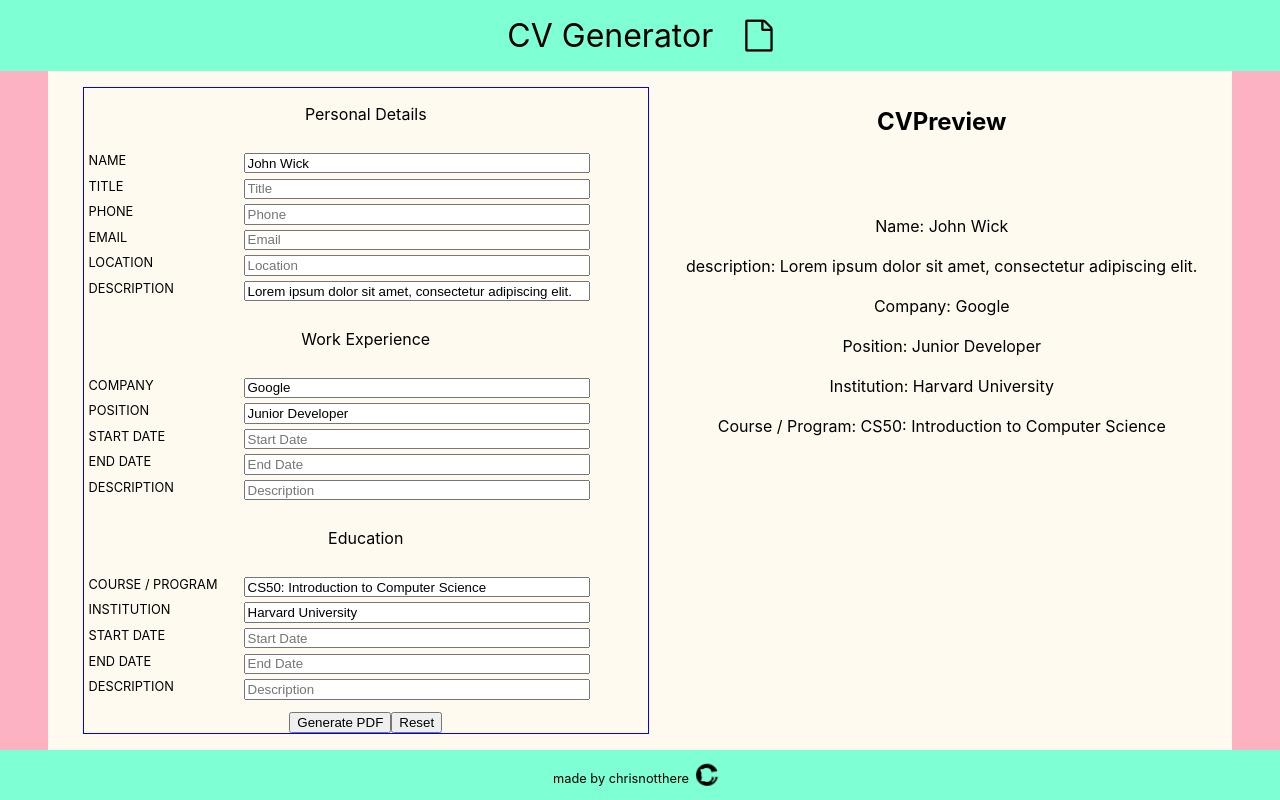
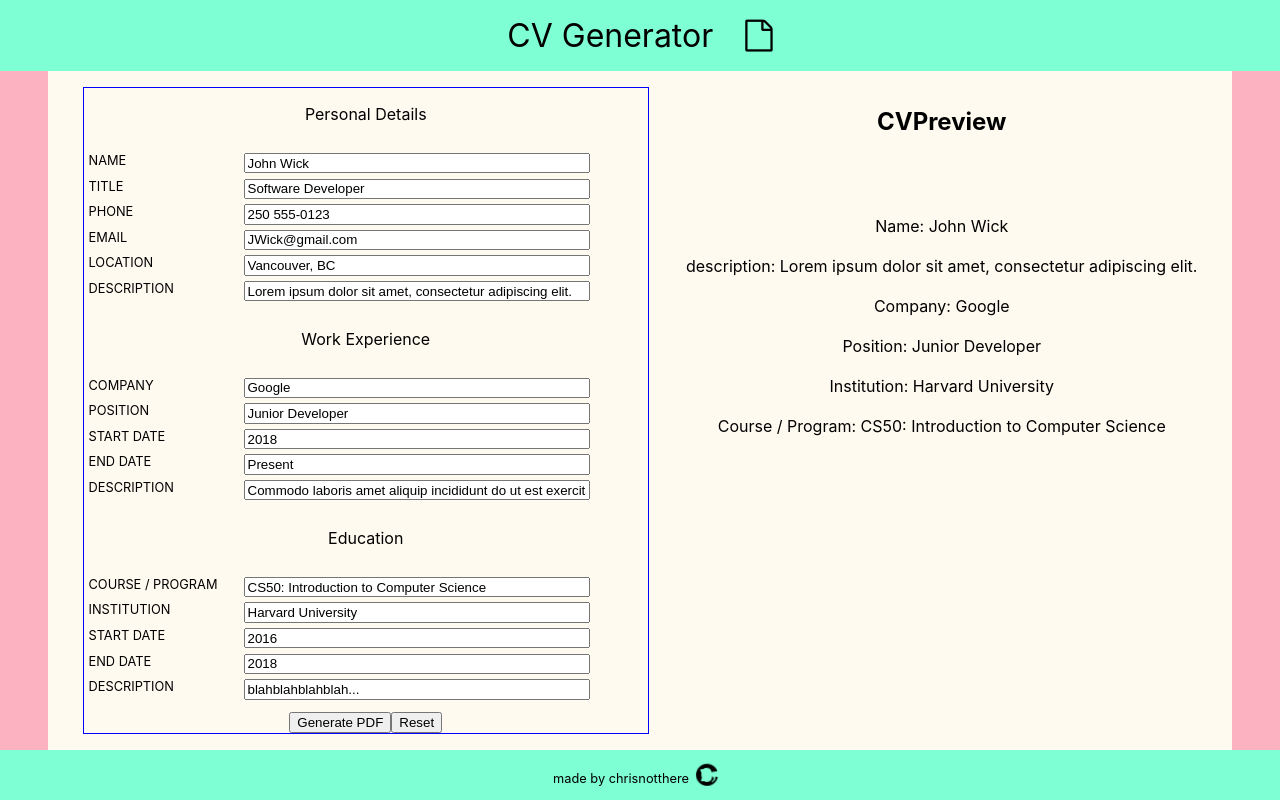
Before and after one commit to chrisnotthere/cv-project, a React (Create React App) app: page / in a window 1280 px wide. Built offline with nearby package versions, Linux system fonts and the light colour scheme.

Commit message:
adding handlers, updating state

```diff
--- a/src/components/CVForm/CVForm.js
+++ b/src/components/CVForm/CVForm.js
@@ -8,18 +8,7 @@ class CVForm extends Component {
 
   handleSubmit = (event) => {
     event.preventDefault();
-    //alert(`${this.props.name} ${this.props.description}`)
   }
-
-  // handleGeneratePDF = (event) => {
-  //   //event.preventDefault();
-  //   alert(`Generate the PDF`)
-  // }
-
-  // handleReset = (event) => {
-  //   //event.preventDefault();
-  //   alert(`Reset the CV`)
-  // }
 
   render() {
     return (
@@ -27,21 +16,48 @@ class CVForm extends Component {
         <form onSubmit={this.handleSubmit}>
           <Personal
             name={this.props.name}
+            title={this.props.title}
+            phone={this.props.phone}
+            email={this.props.email}
+            location={this.props.location}
             description={this.props.description}
+
             handleNameChange={this.props.handleNameChange}
+            handleTitleChange={this.props.handleTitleChange}
+            handlePhoneChange={this.props.handlePhoneChange}
+            handleEmailChange={this.props.handleEmailChange}
+            handleLocationChange={this.props.handleLocationChange}
             handleDescriptionChange={this.props.handleDescriptionChange}
           />
           <Experience
             company={this.props.company}
             position={this.props.position}
+            workStart={this.props.workStart}
+            workEnd={this.props.workEnd}
+            workDescription={this.props.workDescription}
+            course={this.props.course}
+            institution={this.props.institution}
+
             handleCompanyChange={this.props.handleCompanyChange}
             handlePositionChange={this.props.handlePositionChange}
+            handleWorkStartChange={this.props.handleWorkStartChange}
+            handleWorkEndChange={this.props.handleWorkEndChange}
+            handleWorkDescriptionChange={this.props.handleWorkDescriptionChange}
+
           />
           <Education
             institution={this.props.institution}
             course={this.props.course}
+            educationStart={this.props.educationStart}
+            educationEnd={this.props.educationEnd}
+            educationDescription={this.props.educationDescription}
+
             handleInstitutionChange={this.props.handleInstitutionChange}
             handleCourseChange={this.props.handleCourseChange}
+            handleEducationStartChange={this.props.handleEducationStartChange}
+            handleEducationEndChange={this.props.handleEducationEndChange}
+            handleEducationDescriptionChange={this.props.handleEducationDescriptionChange}
+
           />
 
           <button type="submit" >Submit</button>
--- a/src/components/CVForm/Education.js
+++ b/src/components/CVForm/Education.js
@@ -87,7 +87,7 @@ class Education extends Component {
             </label>
             <input
               value={this.props.educationDescription}
-              onChange={this.props.educationDescriptionChange}
+              onChange={this.props.handleEducationDescriptionChange}
               placeholder="Description"
               type="text"
               className="form-control"
--- a/src/components/CVForm/Experience.js
+++ b/src/components/CVForm/Experience.js
@@ -49,8 +49,8 @@ class Experience extends Component {
               Start Date
             </label>
             <input
-              value={this.props.experienceStart}
-              onChange={this.props.handleExperienceStartChange}
+              value={this.props.workStart}
+              onChange={this.props.handleWorkStartChange}
               placeholder="Start Date"
               type="text"
               className="form-control"
@@ -67,8 +67,8 @@ class Experience extends Component {
               End Date
             </label>
             <input
-              value={this.props.experienceEnd}
-              onChange={this.props.handleExperienceEndChange}
+              value={this.props.workEnd}
+              onChange={this.props.handleWorkEndChange}
               placeholder="End Date"
               type="text"
               className="form-control"
--- a/src/components/Main.js
+++ b/src/components/Main.js
@@ -10,17 +10,53 @@ class Main extends Component {
     // this is the default CV info, before the user enters any information
     this.state = {
       name: 'John Wick',
+      title: 'Software Developer',
+      phone: '250 555-0123',
+      email: 'JWick@gmail.com',
+      location: 'Vancouver, BC',
       description: 'Lorem ipsum dolor sit amet, consectetur adipiscing elit.',
+
       company: 'Google',
       position: 'Junior Developer',
+      workStart: '2018',
+      workEnd: 'Present',
+      workDescription: 'Commodo laboris amet aliquip incididunt do ut est exercitation reprehenderit magna sit laboris est mollit.',
+
+      course: 'CS50: Introduction to Computer Science',
       institution: 'Harvard University',
-      course: 'CS50: Introduction to Computer Science'
+      educationStart: '2016',
+      educationEnd: '2018',
+      educationDescription: 'blahblahblahblah...'
     }
   }
 
   handleNameChange = (event) => {
     this.setState({
       name: event.target.value
+    })
+  }
+
+  handleTitleChange = (event) => {
+    this.setState({
+      title: event.target.value
+    })
+  }
+
+  handlePhoneChange = (event) => {
+    this.setState({
+      phone: event.target.value
+    })
+  }
+
+  handleEmailChange = (event) => {
+    this.setState({
+      email: event.target.value
+    })
+  }
+
+  handleLocationChange = (event) => {
+    this.setState({
+      location: event.target.value
     })
   }
 
@@ -42,9 +78,21 @@ class Main extends Component {
     })
   }
 
-  handleInstitutionChange = (event) => {
+  handleWorkStartChange = (event) => {
     this.setState({
-      institution: event.target.value
+      workStart: event.target.value
+    })
+  }
+
+  handleWorkEndChange = (event) => {
+    this.setState({
+      workEnd: event.target.value
+    })
+  }
+
+  handleWorkDescriptionChange = (event) => {
+    this.setState({
+      workDescription: event.target.value
     })
   }
 
@@ -54,6 +102,31 @@ class Main extends Component {
     })
   }
 
+  handleInstitutionChange = (event) => {
+    this.setState({
+      institution: event.target.value
+    })
+  }
+
+  handleEducationStartChange = (event) => {
+    this.setState({
+      educationStart: event.target.value
+    })
+  }
+
+  handleEducationEndChange = (event) => {
+    this.setState({
+      educationEnd: event.target.value
+    })
+  }
+
+  handleEducationDescriptionChange = (event) => {
+    this.setState({
+      educationDescription: event.target.value
+    })
+  }
+
+
   // handleSubmit = (event) => {
   //   event.preventDefault();
   //   alert(`${this.state.name} ${this.state.description}`)
@@ -62,11 +135,23 @@ class Main extends Component {
   handleReset = event => {
     this.setState({
       name: 'John Wick',
+      title: 'Software Developer',
+      phone: '250 555-0123',
+      email: 'JWick@gmail.com',
+      location: 'Vancouver, BC',
       description: 'Lorem ipsum dolor sit amet, consectetur adipiscing elit.',
+
       company: 'Google',
       position: 'Junior Developer',
+      workStart: '2018',
+      workEnd: 'Present',
+      workDescription: 'Commodo laboris amet aliquip incididunt do ut est exercitation reprehenderit magna sit laboris est mollit.',
+
+      course: 'CS50: Introduction to Computer Science',
       institution: 'Harvard University',
-      course: 'CS50: Introduction to Computer Science'
+      educationStart: '2016',
+      educationEnd: '2018',
+      educationDescription: 'blahblahblahblah...'
     })
   }
 
@@ -80,18 +165,44 @@ class Main extends Component {
       <main>
         <CVForm
           name={this.state.name}
+          title={this.state.title}
+          phone={this.state.phone}
+          email={this.state.email}
+          location={this.state.location}
           description={this.state.description}
+
           company={this.state.company}
           position={this.state.position}
+          workStart={this.state.workStart}
+          workEnd={this.state.workEnd}
+          workDescription={this.state.workDescription}
+
+          course={this.state.course}
           institution={this.state.institution}
-          course={this.state.course}
+          educationStart={this.state.educationStart}
+          educationEnd={this.state.educationEnd}
+          educationDescription={this.state.educationDescription}
+
 
           handleNameChange={this.handleNameChange.bind(this)}
+          handleTitleChange={this.handleTitleChange.bind(this)}
+          handlePhoneChange={this.handlePhoneChange.bind(this)}
+          handleEmailChange={this.handleEmailChange.bind(this)}
+          handleLocationChange={this.handleLocationChange.bind(this)}
           handleDescriptionChange={this.handleDescriptionChange.bind(this)}
+
           handleCompanyChange={this.handleCompanyChange.bind(this)}
           handlePositionChange={this.handlePositionChange.bind(this)}
+          handleWorkStartChange={this.handleWorkStartChange.bind(this)}
+          handleWorkEndChange={this.handleWorkEndChange.bind(this)}
+          handleWorkDescriptionChange={this.handleWorkDescriptionChange.bind(this)}
+
+          handleCourseChange={this.handleCourseChange.bind(this)}
           handleInstitutionChange={this.handleInstitutionChange.bind(this)}
-          handleCourseChange={this.handleCourseChange.bind(this)}
+          handleEducationStartChange={this.handleEducationStartChange.bind(this)}
+          handleEducationEndChange={this.handleEducationEndChange.bind(this)}
+          handleEducationDescriptionChange={this.handleEducationDescriptionChange.bind(this)}
+
           //HandleSubmit={() => this.handleSubmit()}
           handleReset={this.handleReset.bind(this)}
           handleGeneratePDF={this.handleGeneratePDF.bind(this)}
```
